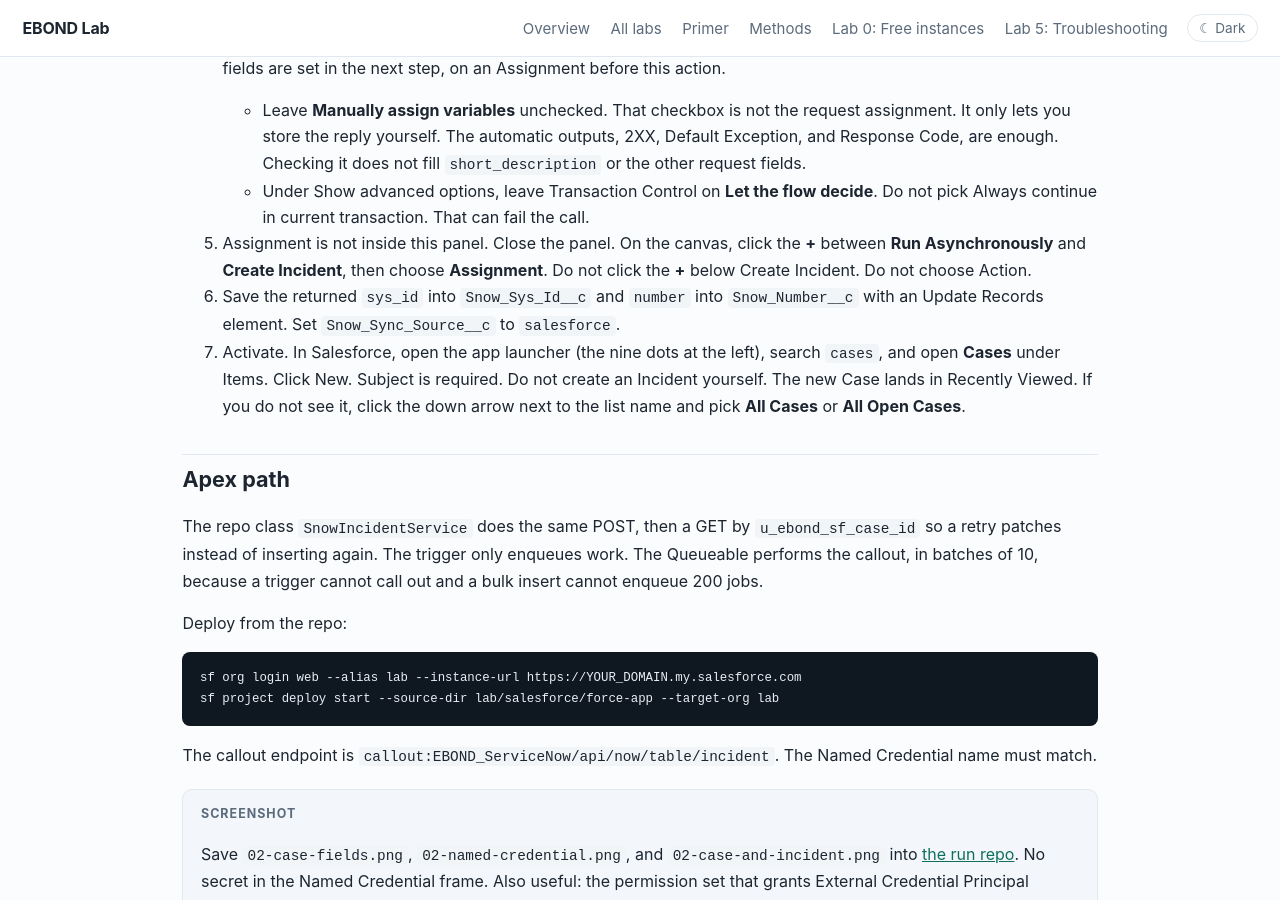
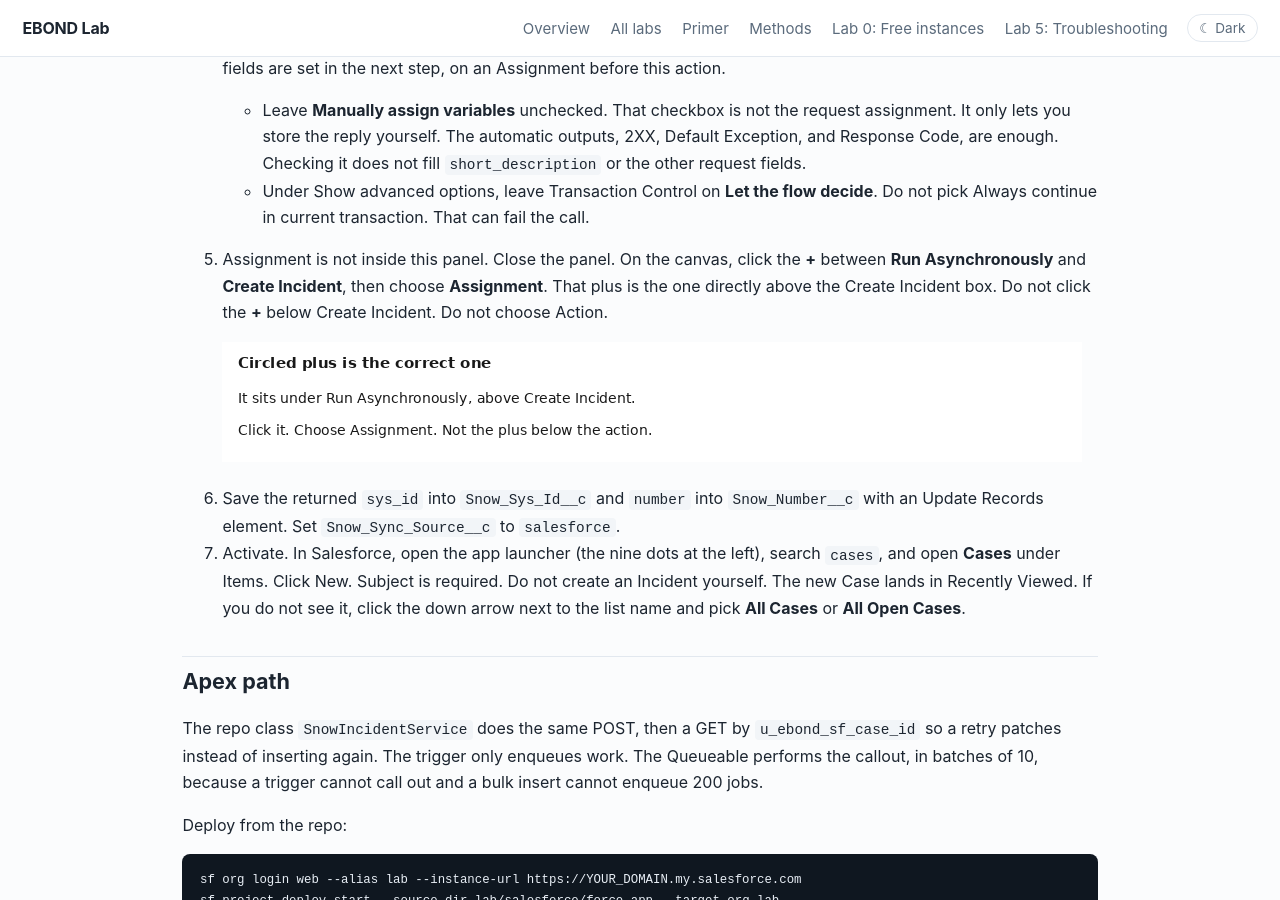
Before and after one commit to eltonaguiar/EBOND_ServiceNowSalesforce, a Jekyll site: the page built from site/labs/02-salesforce-to-snow.md, in a window 1280 px wide and 900 px high, scrolled down 8727 px. Built offline with Jekyll 4.4.1, drawn with Linux system fonts in a browser that asks for light colours.

Commit message:
Show the circled plus above Create Incident on the lab page.

```diff
--- a/site/labs/02-salesforce-to-snow.md
+++ b/site/labs/02-salesforce-to-snow.md
@@ -278,7 +278,9 @@ Use this only if you picked Flow above.
    On New Resource, API Name `IncidentBody`. Leave Description blank. Data Type stays Apex-Defined. Apex Class stays the generated body class. Leave Allow multiple values unchecked. Leave both Availability boxes unchecked. This dialog does not contain the six fields. Click **Done**. The Value box should then show `IncidentBody`. The six fields are set in the next step, on an Assignment before this action.
    - Leave **Manually assign variables** unchecked. That checkbox is not the request assignment. It only lets you store the reply yourself. The automatic outputs, 2XX, Default Exception, and Response Code, are enough. Checking it does not fill `short_description` or the other request fields.
    - Under Show advanced options, leave Transaction Control on **Let the flow decide**. Do not pick Always continue in current transaction. That can fail the call.
-5. Assignment is not inside this panel. Close the panel. On the canvas, click the **+** between **Run Asynchronously** and **Create Incident**, then choose **Assignment**. Do not click the **+** below Create Incident. Do not choose Action.
+5. Assignment is not inside this panel. Close the panel. On the canvas, click the **+** between **Run Asynchronously** and **Create Incident**, then choose **Assignment**. That plus is the one directly above the Create Incident box. Do not click the **+** below Create Incident. Do not choose Action.
+
+   ![The plus above Create Incident]({{ '/assets/img/02-assignment-plus-circled.png' | relative_url }})
 5. Save the returned `sys_id` into `Snow_Sys_Id__c` and `number` into `Snow_Number__c` with an Update Records element. Set `Snow_Sync_Source__c` to `salesforce`.
 6. Activate. In Salesforce, open the app launcher (the nine dots at the left), search `cases`, and open **Cases** under Items. Click New. Subject is required. Do not create an Incident yourself. The new Case lands in Recently Viewed. If you do not see it, click the down arrow next to the list name and pick **All Cases** or **All Open Cases**.
 
```
Also changed, not shown: site/assets/img/02-assignment-plus-circled.png (added).
